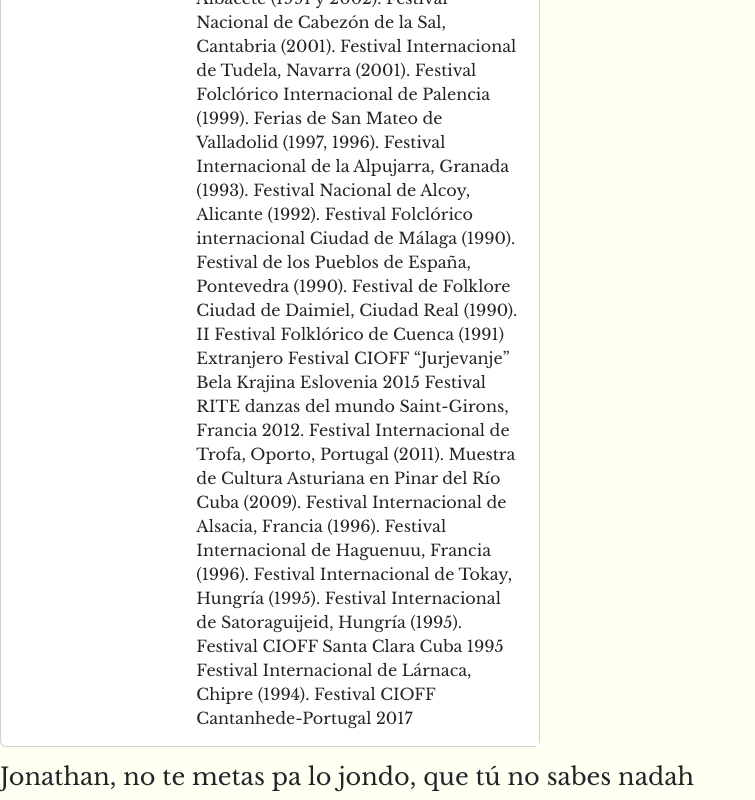
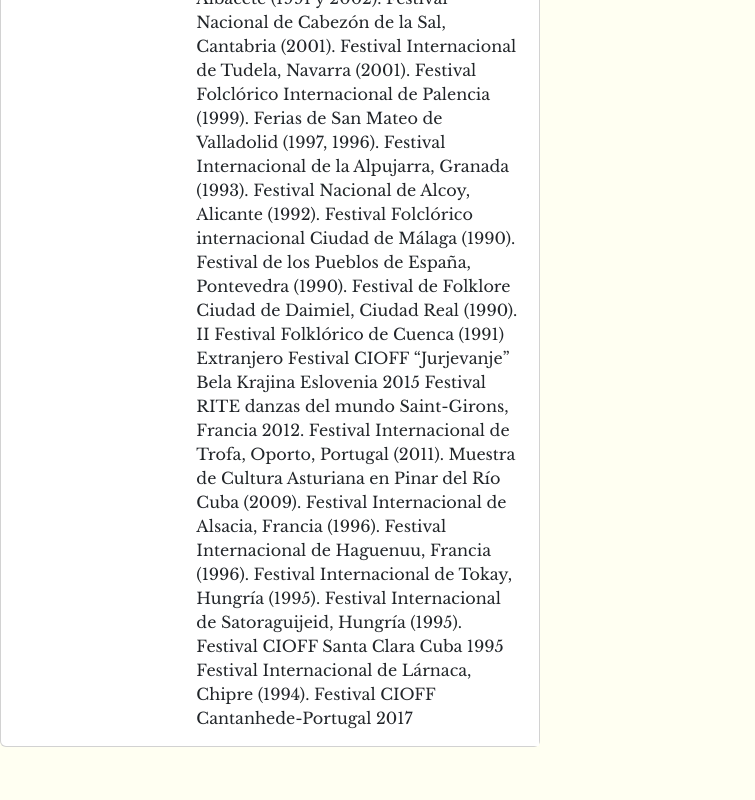
Before and after one commit to Manu-Estrada/Grupo-de-Baile, a Vue app in the folder src/main/frontend/: page /sobrenosotros in a window 1280 px wide. Shown: the part 4134-4934 px from the top of the page, without its empty margins (0-755 px from the left). After the commit the page ends 4897 px from the top, so only its background shows below. Built offline with nearby package versions, Linux system fonts and the light colour scheme.

Commit message:
about view a la vista correcta

```diff
--- a/src/main/frontend/src/App.vue
+++ b/src/main/frontend/src/App.vue
@@ -3,7 +3,7 @@
 import FooterComponent from './components/componentsVue/FooterComponent.vue';
 import NavbarComponent from './components/NavbarComponent.vue';
 
-import AboutUs from '../src/components/AboutUs.vue'
+
 </script>
 <template>
   <NavbarComponent />
--- a/src/main/frontend/src/views/AboutUsView.vue
+++ b/src/main/frontend/src/views/AboutUsView.vue
@@ -1,5 +1,7 @@
-<script setup></script>
+<script setup>
+import AboutUsView from '../components/AboutUs.vue'
+</script>
 
 <template>
- <h4>Jonathan, no te metas pa lo jondo, que tú no sabes nadah</h4>
+ <AboutUsView />
 </template>
```
